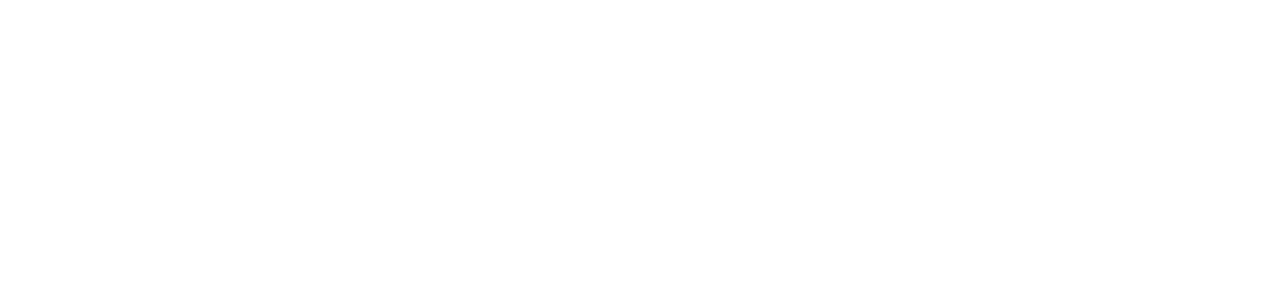
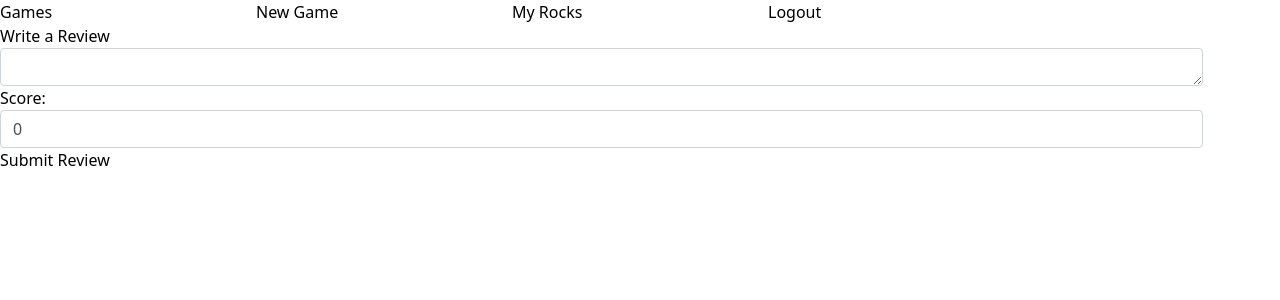
Before and after one commit to oliverkennelly/gamerclient, a React (Vite) app: page /view/1/review in a window 1280 px wide. Before the commit this address had no page. Shown: the top 300 px of the page. Built offline with nearby package versions, Linux system fonts and the light colour scheme; sample sign-in values are in the browser's storage.

Commit message:
reviews added

```diff
--- a/src/components/ApplicationViews.jsx
+++ b/src/components/ApplicationViews.jsx
@@ -6,6 +6,7 @@
 import { Games } from "./Games.jsx"
 import { GameForm } from "./GameForm.jsx"
 import { ViewGame } from "./ViewGame.jsx"
+import { ReviewForm } from "./ReviewForm.jsx"
 
 
 export const ApplicationViews = () => {
@@ -23,6 +24,7 @@
                 <Route path="/view">
                     <Route path=":gameId" element={<ViewGame authToken={authToken}/>}/>
                 </Route>
+                <Route path="/view/:gameId/review" element={<ReviewForm authToken={authToken} />} />
             </Route>
         </Routes>
     </BrowserRouter>
--- /dev/null
+++ b/src/components/ReviewForm.jsx
@@ -0,0 +1,56 @@
+import { useState } from "react"
+import { useNavigate, useParams } from "react-router-dom"
+
+export const ReviewForm = ({authToken}) => {
+    const navigate = useNavigate()
+    const gameObj = useParams()
+    const gameIdInt = parseInt(gameObj.gameId)
+    const [review, setReview] = useState({
+        "game_id": gameIdInt,
+        "score": 0,
+        "comment": ""
+    })
+
+    const createReview = async (evt) => {
+        evt.preventDefault()
+
+        await fetch("http://localhost:8000/reviews", {
+            method: "POST",
+            headers: {
+                "Authorization": authToken,
+                "Content-Type": "application/json"
+            },
+            body: JSON.stringify(review)
+        })
+
+        navigate(`/view/${gameIdInt}`)
+    }
+
+    return (
+        <div>
+            Write a Review
+            <textarea
+                onChange={e => {
+                    const copy = { ...review }
+                    copy.comment = e.target.value
+                    setReview(copy)
+                }}
+            value={review.comment} className="form-control"/>
+            <fieldset className="mt-4">
+                <label htmlFor="review">Score:</label>
+                <input id="review" type="number"
+                    onChange={e => {
+                        const copy = { ...review }
+                        copy.score = e.target.value
+                        setReview(copy)
+                    }}
+                value={review.score} className="form-control" />
+            </fieldset>
+            <button type="submit"
+                    onClick={createReview}
+                    className="button rounded-md bg-blue-700 text-blue-100 p-3 mt-4">
+                    Submit Review
+            </button>
+        </div>
+    )
+}
--- a/src/components/ViewGame.jsx
+++ b/src/components/ViewGame.jsx
@@ -1,9 +1,11 @@
 import { useEffect, useState } from "react"
-import { useParams } from "react-router-dom"
+import { useNavigate, useParams } from "react-router-dom"
 
 export const ViewGame = ({authToken}) => {
+    const navigate = useNavigate()
     const {gameId} = useParams()
     const [game, setGame] = useState({})
+    const [reviews, setReviews] = useState([])
 
     const fetchGame = async () => {
         const response = await fetch(`http://localhost:8000/games/${gameId}`, {
@@ -15,8 +17,19 @@
         setGame(gameReply)
     }
 
+    const fetchReviews = async () => {
+        const response = await fetch(`http://localhost:8000/reviews?game=${gameId}`, {
+            headers: {
+                "Authorization": authToken
+            }
+        })
+        const reviewReply = await response.json()
+        setReviews(reviewReply)
+    }
+
     useEffect(()=>{
         fetchGame()
+        fetchReviews()
     }, [gameId])
 
     return (
@@ -27,6 +40,20 @@
                 Players: {game.number_of_players}
                 Age Recomendation: {game.age_rec}
                 <div>Categories: {game.categories}</div>
+                <button type="submit"
+                    onClick={()=>{navigate(`/view/${gameId}/review`)}}
+                    className="button rounded-md bg-blue-700 text-blue-100 p-3 mt-4">
+                    Leave Review
+                </button>
+                <div>
+                    Reviews:
+                    {
+                        reviews.map(r => <div key={r.id}>
+                            score: {r.score}
+                            <div>{r.comment}</div>
+                        </div>)
+                    }
+                </div>
         </div>
     )
 }
```
Also changed, not shown: src/components/EditGame.jsx (added).
